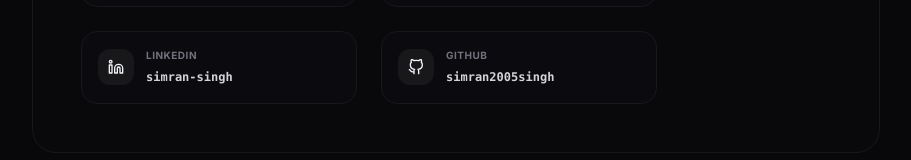
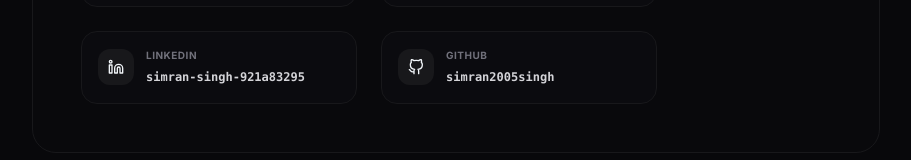
Before and after one commit to Simran2005Singh/Portfolio, a React (Vite) app: page / in a window 1280 px wide. Shown: the part 6888-7048 px from the top of the page, without its empty margins (184-1095 px from the left). Built offline with nearby package versions, Linux system fonts and the light colour scheme.

Commit message:
Update LinkedIn URLs in Hero, Contact, and Data files

```diff
--- a/src/data/portfolioData.ts
+++ b/src/data/portfolioData.ts
@@ -74,7 +74,7 @@ export const personalInfo = {
 
 export const socialLinks: SocialLink[] = [
   { name: 'GitHub', url: 'https://github.com/simran2005singh', icon: 'FiGithub' },
-  { name: 'LinkedIn', url: 'https://linkedin.com', icon: 'FiLinkedin' },
+  { name: 'LinkedIn', url: 'https://www.linkedin.com/in/simran-singh-921a83295/', icon: 'FiLinkedin' },
   { name: 'LeetCode', url: 'https://leetcode.com', icon: 'SiLeetcode' },
 ];
 
--- a/src/sections/Contact.tsx
+++ b/src/sections/Contact.tsx
@@ -24,8 +24,8 @@ export default function Contact({ isDark }: { isDark: boolean }) {
     },
     {
       name: 'LinkedIn',
-      value: 'simran-singh',
-      href: 'https://linkedin.com',
+      value: 'simran-singh-921a83295',
+      href: 'https://www.linkedin.com/in/simran-singh-921a83295/',
       icon: FiLinkedin,
       color: 'text-violet-500',
     },
--- a/src/sections/Hero.tsx
+++ b/src/sections/Hero.tsx
@@ -124,7 +124,7 @@ export default function Hero({ isDark }: { isDark: boolean }) {
 
             {/* LinkedIn */}
             <a
-              href="https://linkedin.com"
+              href="https://www.linkedin.com/in/simran-singh-921a83295/"
               target="_blank"
               rel="noopener noreferrer"
               className={`px-6 py-3.5 text-sm font-semibold rounded-2xl border transition-all duration-300 flex items-center gap-2 cursor-pointer ${
```
